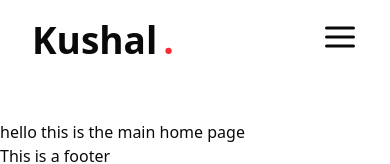
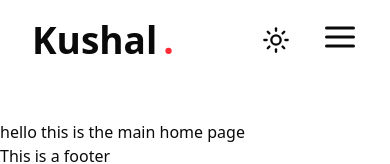
Before and after one commit to Kushal1715/Nextjs-Portfolio, a Next.js app in the folder portfolio/: page / in a window 390 px wide. Shown: the top 164 px of the page. Built offline with nearby package versions, Linux system fonts and the light colour scheme.

Commit message:
navbar completed

```diff
--- a/portfolio/src/components/home/Navbar.tsx
+++ b/portfolio/src/components/home/Navbar.tsx
@@ -55,9 +55,9 @@ const Navbar = () => {
           ))}
         </div>
         <div className="flex items-center gap-8">
-          <div className="cursor-pointer hidden lg:block">
+          <div className="cursor-pointer">
             {/* <Moon /> */}
-            <Sun />
+            <Sun className="w-7 h-7" />
           </div>
           <div className="hidden lg:flex items-center">
             <button className="rounded-full py-3 px-8 flex items-center gap-2 text-[14px] xl:text-[18px] border-1 border-black cursor-pointer">
@@ -84,7 +84,7 @@ const Navbar = () => {
                 <X className="w-14 h-14" />
               </div>
             </div>
-            <div className="flex flex-col mt-20 ml-8 text-[25px] space-y-6">
+            <div className="flex flex-col mt-24 ml-8 text-[25px] space-y-6">
               {navItems.map((item) => (
                 <a
                   key={item.id}
```
